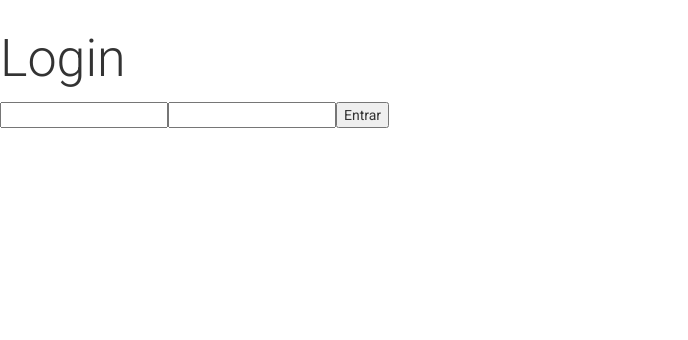
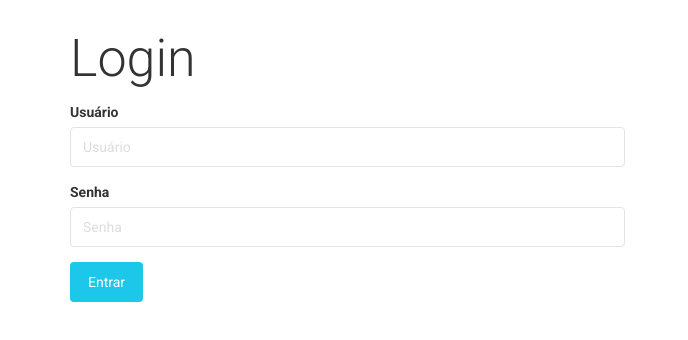
Before and after one commit to PI2-Estufa/webApp, a React (Create React App) app: page /login in a window 1280 px wide. Shown: the top 340 px of the page, without its empty margins (0-688 px from the left). Built offline with nearby package versions, Linux system fonts and the light colour scheme; what react-google-maps would draw is missing.

Commit message:
Login, logout, background image and more

```diff
--- a/package.json
+++ b/package.json
@@ -20,6 +20,7 @@
     "react-scripts": "1.1.1",
     "react-slick": "^0.23.1",
     "redux": "^4.0.0",
+    "redux-logger": "^3.0.6",
     "redux-thunk": "^2.3.0"
   },
   "scripts": {
--- a/src/actions/application.js
+++ b/src/actions/application.js
@@ -8,6 +8,12 @@ export function saveCredentials(token) {
     };
 }
 
+export function loginError() {
+    return {
+        type: 'LOGIN_ERROR'
+    }
+}
+
 export function authenticate(username, password) {
     return (dispatch) => {
         axios.post('/auth', {
@@ -16,6 +22,9 @@ export function authenticate(username, password) {
         })
         .then(response => {
             dispatch(saveCredentials(response.data.access_token));
+        })
+        .catch(() => {
+            dispatch(loginError());
         });
     }
 }
--- a/src/containers/Login.js
+++ b/src/containers/Login.js
@@ -6,6 +6,10 @@ import { authenticate } from '../actions/application';
 
 
 class LoginContainer extends React.Component {
+    componentDidMount() {
+        const div = document.getElementById('root')
+        // div.classList.add('login');
+    }
     handleSubmit(event) {
         event.preventDefault();
         const username = event.target[0].value;
@@ -27,7 +31,8 @@ class LoginContainer extends React.Component {
 
 const mapStateToProps = (state) => {
     return {
-        authenticated: state.application.authenticated
+        authenticated: state.application.authenticated,
+        loginError: state.application.loginError
     }
 }
 
--- a/src/reducers/application.js
+++ b/src/reducers/application.js
@@ -1,12 +1,15 @@
 const initialState = {
     authenticated: false,
+    loginError: false,
     token: ''
 };
 
 export function applicationReducer(state=initialState, action) {
     switch (action.type) {
         case 'AUTHENTICATE':
-            return {token: action.token, authenticated: true };
+            return {token: action.token, authenticated: true, loginError: false };
+        case 'LOGIN_ERROR':
+            return {...state, authenticated: false, loginError: true}
         default:
             return state;
     }
--- a/src/reducers/store.js
+++ b/src/reducers/store.js
@@ -1,13 +1,16 @@
 import { createStore, combineReducers, applyMiddleware } from 'redux';
+import { createLogger } from 'redux-logger';
 import thunk from 'redux-thunk';
 import { reportsReducers } from './reports';
 import { applicationReducer } from './application';
+
+const logger = createLogger();
 
 const reducers = combineReducers({
     report: reportsReducers,
     application: applicationReducer
 });
 
-const store = createStore(reducers, applyMiddleware(thunk));
+const store = createStore(reducers, applyMiddleware(thunk, logger));
 
 export default store;
--- a/src/views/Login/Login.js
+++ b/src/views/Login/Login.js
@@ -1,13 +1,52 @@
 import React from 'react';
+import { FormInputs } from "components/FormInputs/FormInputs.jsx";
+import Button from "components/CustomButton/CustomButton.jsx";
+import './login.css';
 
 export default (props) => {
   return (
-        <div>
+    <div className="container">
       <h1>Login</h1>
       <form onSubmit={props.handleSubmit}>
-                <input type="text" name="username" />
-                <input type="password" name="password" />
-                <button type="submit">Entrar</button>
+        <FormInputs
+          ncols={["col-xs-6"]}
+          proprieties={[
+            {
+              label: "Usuário",
+              type: "text",
+              bsClass: "form-control",
+              placeholder: "Usuário",
+            },
+            {
+              label: "Senha",
+              type: "password",
+              bsClass: "form-control",
+              placeholder: "Senha",
+            },
+          ]}
+        />
+        <FormInputs
+          ncols={["col-xs-6"]}
+          proprieties={[
+            {
+              label: "Senha",
+              type: "password",
+              bsClass: "form-control",
+              placeholder: "Senha",
+            },
+          ]}
+        />
+        {
+          props.loginError && (
+            <p style={{ color: 'red' }}>
+              Login ou senha incorretos
+            </p>
+          )
+        }
+
+        <Button bsStyle="info" fill type="submit">
+          Entrar
+        </Button>
       </form>
     </div>
   );
--- /dev/null
+++ b/src/views/Login/login.css
@@ -0,0 +1,4 @@
+.login {
+    background-image: url("./background.jpg");
+    height: 100%;
+}
```
Also changed, not shown: src/views/Login/background.jpg (added), 1 other file (tests, documents, lock files or other folders). Lines whose indentation alone changed are shown as unchanged.
